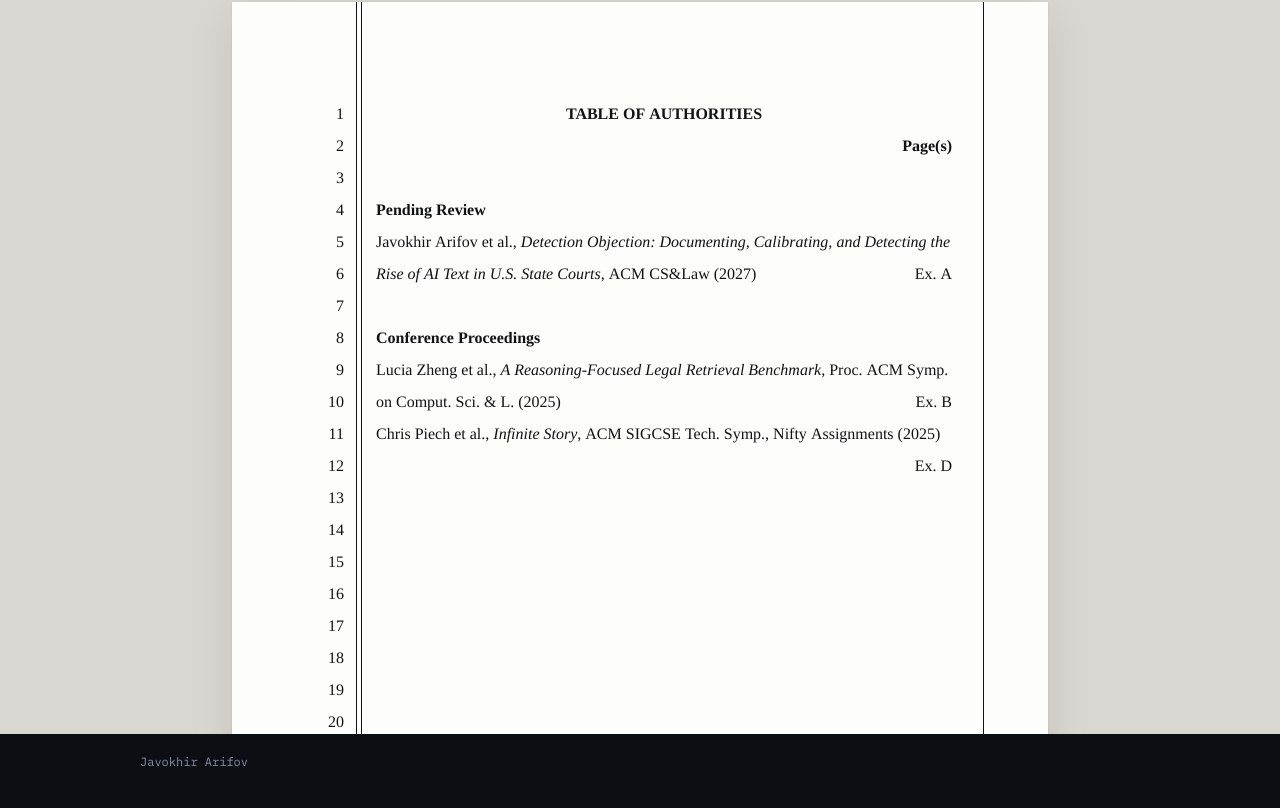
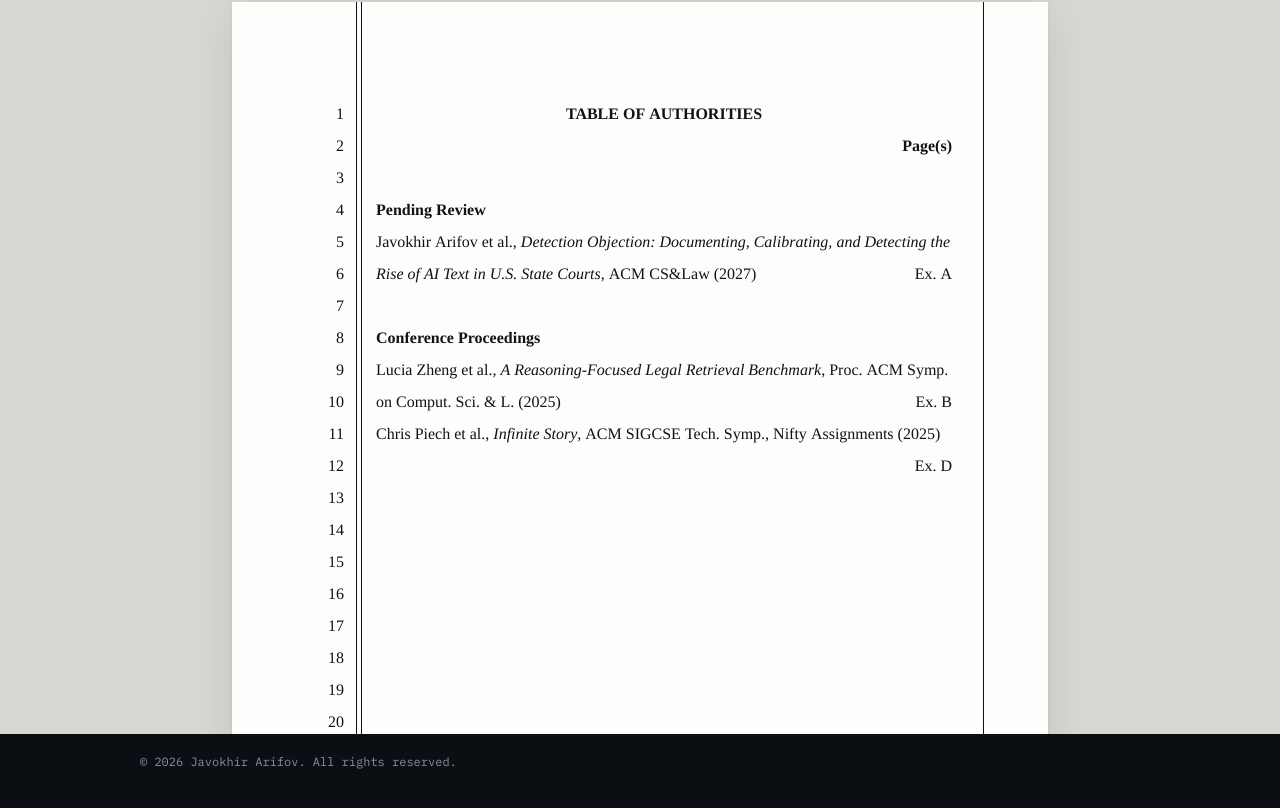
Before and after one commit to J0V1K/J0V1K.github.io, a plain HTML site: page index.html in a window 1280 px wide. Shown: the part 1215-2023 px from the top of the page. Drawn offline with Linux system fonts and the light colour scheme.

Commit message:
Footer: copyright line
Co-Authored-By: Claude Opus 5.5 <noreply@anthropic.com>
Claude-Session: https://claude.ai/code/session_01DydhGUWEw3rVsNrNHvTnRS

```diff
--- a/index.html
+++ b/index.html
@@ -440,7 +440,7 @@ input[type=range] { width: 100%; accent-color: var(--red); }
 </section>
 <section class="index">
   <div class="in">
-    <div class="endfoot"><span>Javokhir Arifov</span></div>
+    <div class="endfoot"><span>&copy; 2026 Javokhir Arifov. All rights reserved.</span></div>
   </div>
 </section>
 </div>
```
